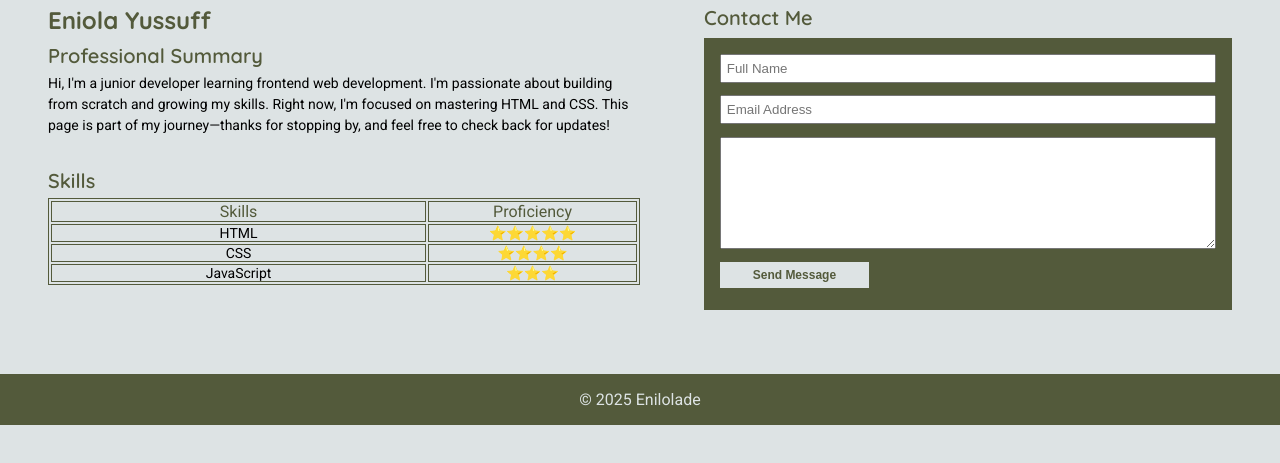
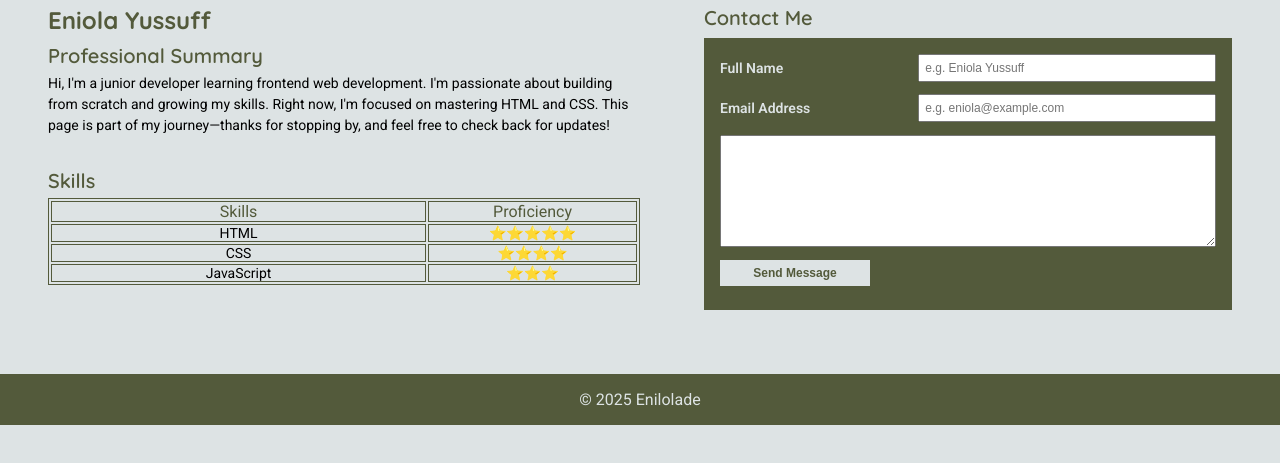
Before and after one commit to Enilolade/personal-webpage, a plain HTML site: page index.html in a window 1280 px wide. Shown: the part 155-618 px from the top of the page. Drawn offline with Linux system fonts and the light colour scheme.

Commit message:
correct width of button and add label to form

```diff
--- a/index.html
+++ b/index.html
@@ -18,7 +18,7 @@
         <img
           class="profile-picture"
           src="./images/profile-picture.jpg"
-          alt="profile picture"
+          alt="profile picture of Eniola"
         />
       </div>
     </header>
@@ -67,20 +67,26 @@
             <h2>Contact Me</h2>
             <div class="form-container">
               <form action="/" method="post">
+                <div class="input-container fullname-box">
+                  <label class="label" for="fullname">Full Name</label>
                   <input
                     type="text"
                     name="fullname"
                     id="fullname"
-                  placeholder="Full Name"
+                    placeholder="e.g. Eniola Yussuff"
                     required
                   />
+                </div>
+                <div class="input-container email-box">
+                  <label class="label" for="email">Email Address</label>
                   <input
                     type="email"
                     name="email"
                     id="email"
-                  placeholder="Email Address"
+                    placeholder="e.g. eniola@example.com"
                     required
                   />
+                </div>
                 <textarea name="message" id="message"></textarea>
                 <button type="submit">Send Message</button>
               </form>
--- a/styles.css
+++ b/styles.css
@@ -98,9 +98,23 @@ form {
   padding: 1rem;
 }
 
+.input-container {
+  display: flex;
+  align-items: center;
+  justify-content: space-between;
+}
+
+.label {
+  color: #dde3e4;
+  font-size: 14px;
+  font-weight: 600;
+}
+
 #fullname,
 #email {
+  font-size: 12px;
   padding: 0.3rem;
+  min-width: 60%;
 }
 
 #message {
@@ -113,8 +127,8 @@ button {
   color: #535a3b;
   font-size: 12px;
   font-weight: 700;
-  padding: 0.5em 0;
-  width: 40%;
+  padding: 0.5em 0.7em;
+  max-width: 150px;
 }
 
 button:hover {
@@ -139,10 +153,6 @@ button:hover {
 @media screen and (min-width: 768px) {
   .container {
     padding: 2em 3.25em;
-  }
-
-  button {
-    width: 20%;
   }
 }
 
@@ -182,8 +192,4 @@ button:hover {
   #message {
     padding: 2.5rem 0;
   }
-
-  button {
-    width: 30%;
-  }
 }
```
Lines whose indentation alone changed are shown as unchanged.
